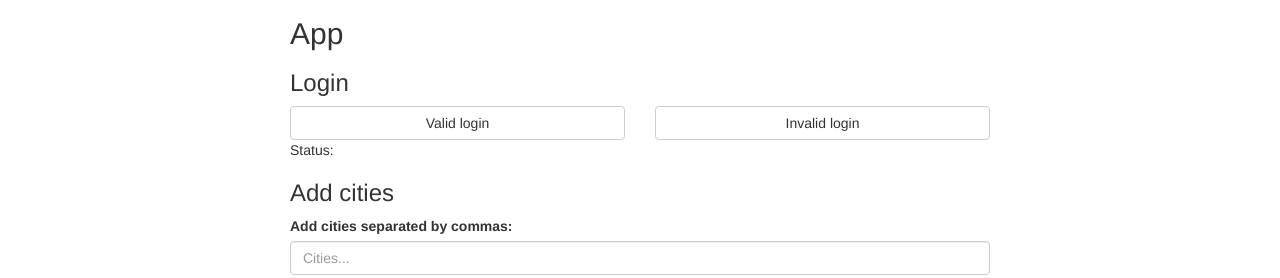
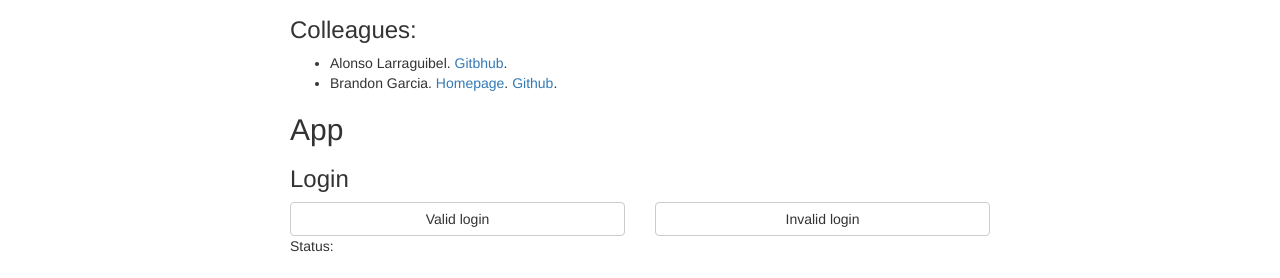
Before and after one commit to VincentBloom/not-your-average-grunt, a website: page app/index.html at #!/assignment7 in a window 1280 px wide. Shown: the part 732-1010 px from the top of the page. Drawn offline with nearby package versions, Linux system fonts and the light colour scheme; some packages are replaced by stand-ins of ours; files that its build step writes are made by us from their sources.

Commit message:
Merge branch 'master' of https://github.com/VincentBloom/not-your-average-grunt ***** Referencing my peers.
*****

```diff
--- a/app/views/assignment7.html
+++ b/app/views/assignment7.html
@@ -46,6 +46,13 @@
     <li><a href="https://github.com/VincentBloom/not-your-average-grunt/tree/master/assignments/A7/weather-secure"
            target="_blank">
       Weather Secure</a>.</li>
+  </ul>
+
+  <h3>Colleagues:</h3>
+  <ul>
+    <li>Alonso Larraguibel. <a href="https://github.com/AlonsoLarra" target="_blank">Gitbhub</a>.</li>
+    <li>Brandon Garcia. <a href="https://s3.amazonaws.com/brandongq/index.html" target="_blank">Homepage</a>. <a
+      href="https://github.com/brandongq" target="_blank">Github</a>.</li>
   </ul>
 
 </section>
```
